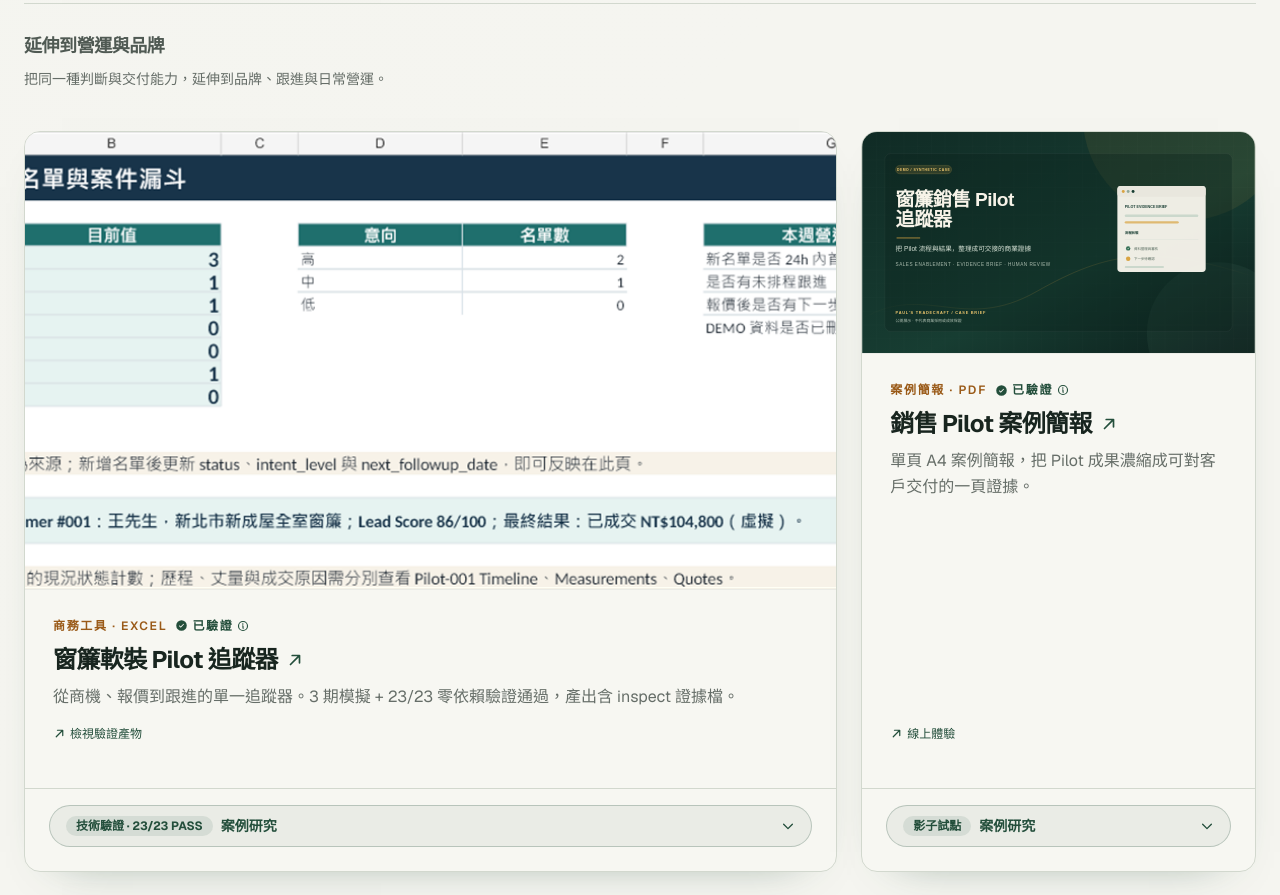
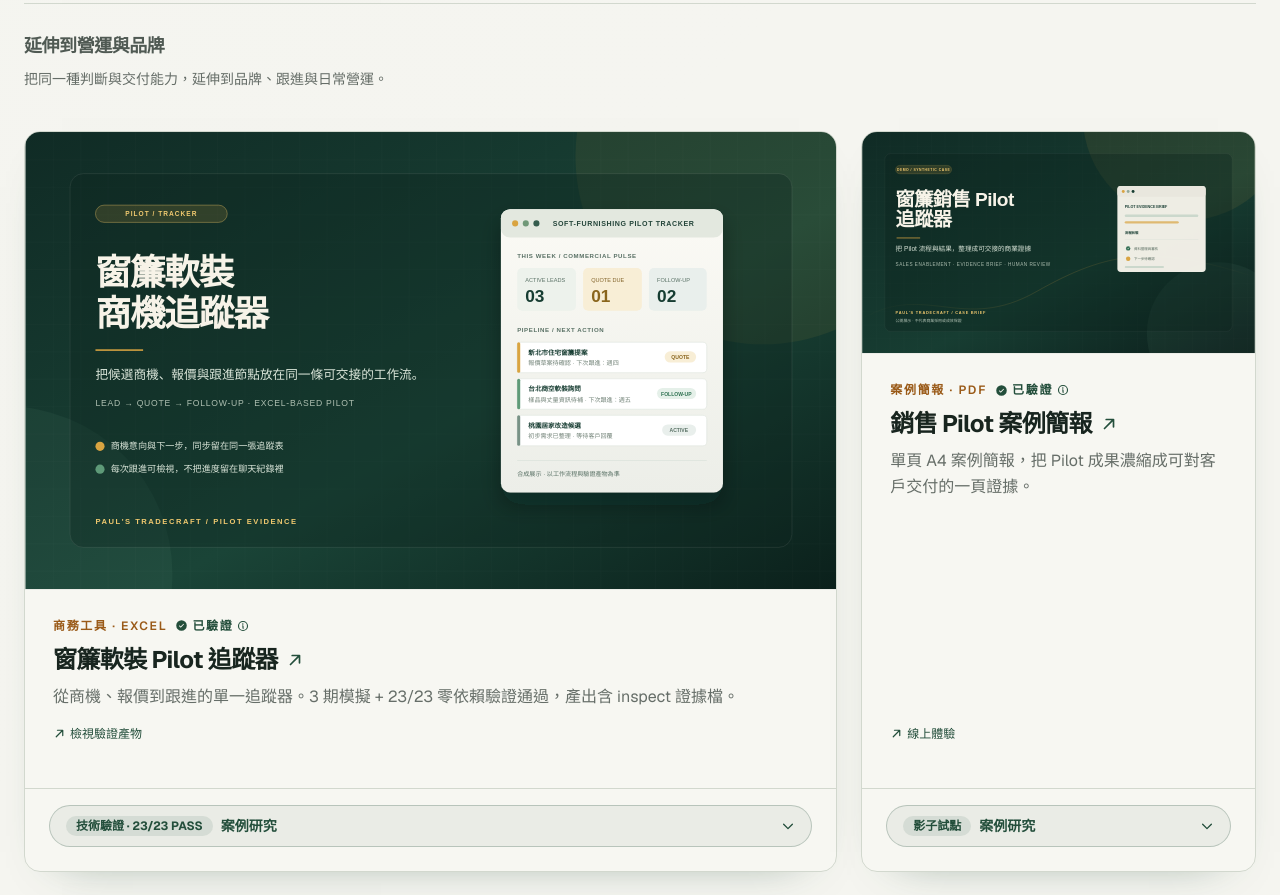
Before and after one commit to apchen1978/pauls-tradecraft, a React (Vite) app: page / in a window 1280 px wide. Shown: the part 7920-8815 px from the top of the page. Built offline with nearby package versions, Linux system fonts and the light colour scheme.

Commit message:
feat(works): refresh pilot tracker cover

```diff
--- a/src/data/works.js
+++ b/src/data/works.js
@@ -114,7 +114,7 @@ export const works = [
     id: "tracker",
     section: "operations",
     featuredRank: 1,
-    cover: "/images/cover-tracker.png",
+    cover: "/images/cover-tracker-v2.svg",
     imageAlt: { zh: "窗簾軟裝 Pilot 追蹤器儀表板", en: "Curtain soft-furnishing pilot tracker dashboard" },
     link: "/pilot-evidence/#tracker",
     linkLabel: { zh: "檢視驗證產物", en: "View Evidence" },
```
Also changed, not shown: public/images/cover-tracker-v2.svg (added).
